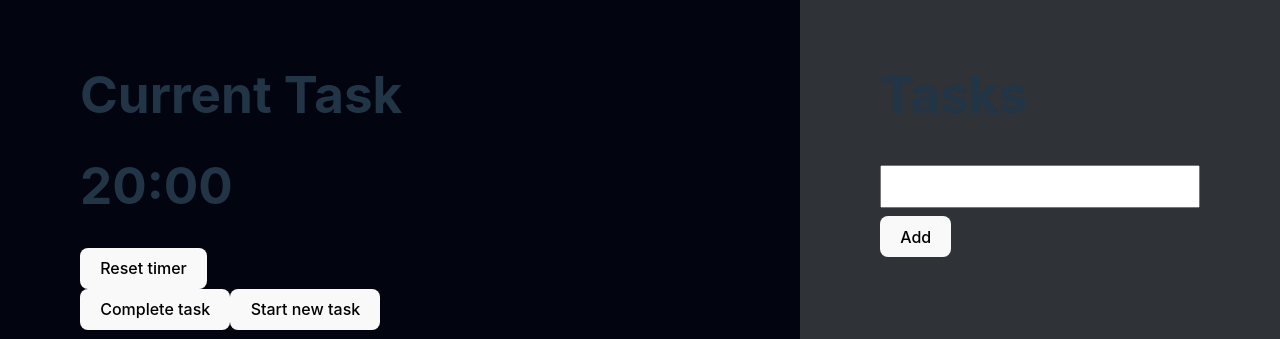
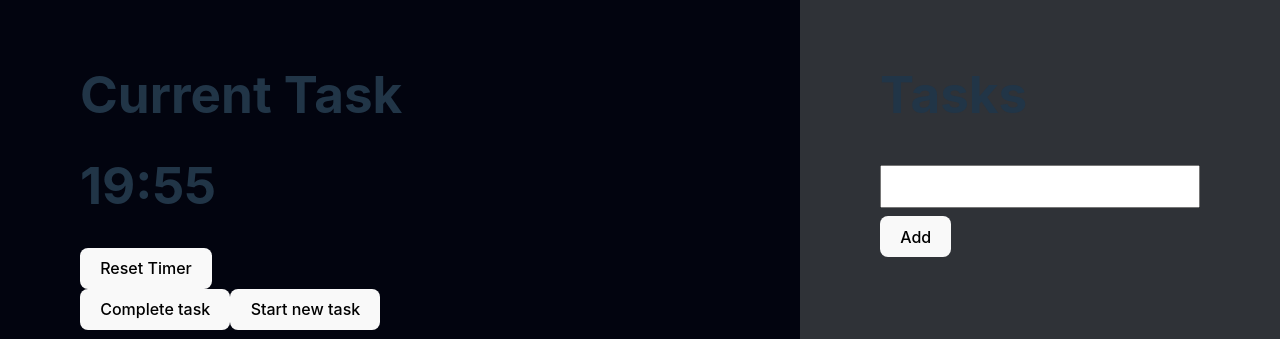
Before and after one commit to lcarvajal/got-bored, a React (Vite) app: page / in a window 1280 px wide. Shown: the top 339 px of the page. Built offline with nearby package versions, Linux system fonts and the light colour scheme.

Commit message:
Add logic for timer

```diff
--- a/src/Timer/Timer.tsx
+++ b/src/Timer/Timer.tsx
@@ -1,10 +1,33 @@
-
+import { useState, useEffect } from 'react'
 
 export default function Timer() {
+  const initialTime = 20 * 60;
+  const [timeLeft, setTimeLeft] = useState<number>(initialTime);
+  const minutes = Math.floor(timeLeft / 60);
+  const seconds = timeLeft % 60;
+
+  useEffect(() => {
+    // Exit early when we reach 0
+    if (timeLeft <= 0) return;
+
+    // Save intervalId to clear the interval when the component re-renders
+    const intervalId = setInterval(() => {
+      setTimeLeft(timeLeft - 1);
+    }, 1000);
+
+    // Clear interval on re-render to avoid memory leaks
+    return () => clearInterval(intervalId);
+  }, [timeLeft]);
+
+  // Function to reset the timer
+  const resetTimer = () => {
+    setTimeLeft(initialTime);
+  };
+
   return (
-    <div className="Timer">
-      <h1>20:00</h1>
-      <button>Reset timer</button>
+    <div>
+      <h1>{`${minutes.toString().padStart(2, '0')}:${seconds.toString().padStart(2, '0')}`}</h1>
+      <button onClick={resetTimer}>Reset Timer</button>
     </div>
-  )
+  );
 }
```
